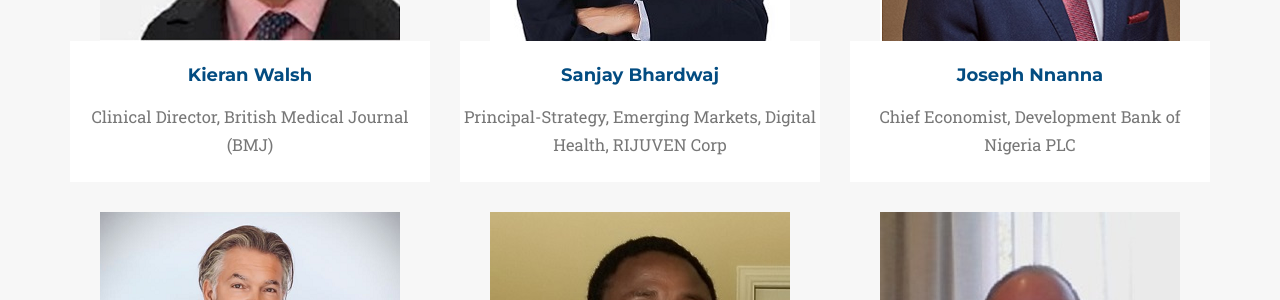
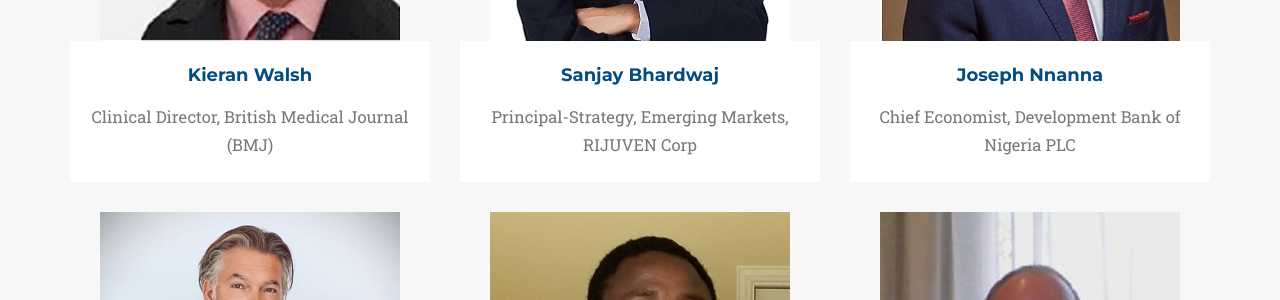
Before and after one commit to Iraneus/workshop, a Jekyll site: the page built from index.html, in a window 1280 px wide and 900 px high, scrolled down 1849 px. Shown: the part 154-454 px from the top of the window. Built offline with Jekyll 4.4.1, drawn with Linux system fonts in a browser that asks for light colours; some web fonts are replaced.

```diff
--- a/_data/twenty_17/speakers.yml
+++ b/_data/twenty_17/speakers.yml
@@ -10,7 +10,7 @@
 
 - title: Sanjay Bhardwaj
   name: Sanjay-Bhardwaj
-  subtitle: Principal-Strategy, Emerging Markets, Digital Health, RIJUVEN Corp
+  subtitle: Principal-Strategy, Emerging Markets, RIJUVEN Corp
   img: Sanjay.jpg
   thumbnail: Sanjay.jpg
   alt: Picture of Sanjay Bhardwaj
```
Also changed, not shown: css/2017_style/img/sponsors/rijuven.jpg.
